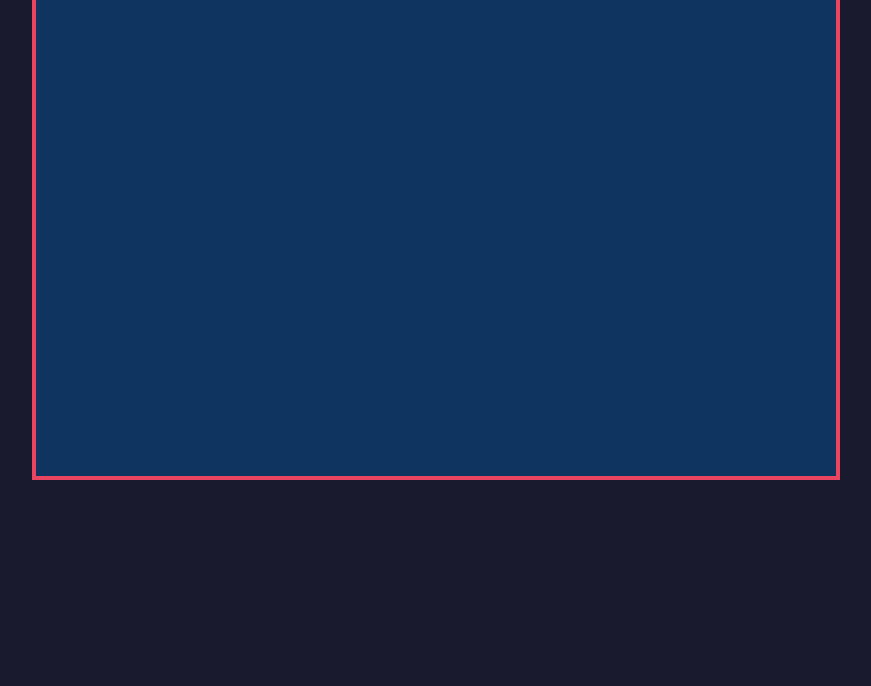
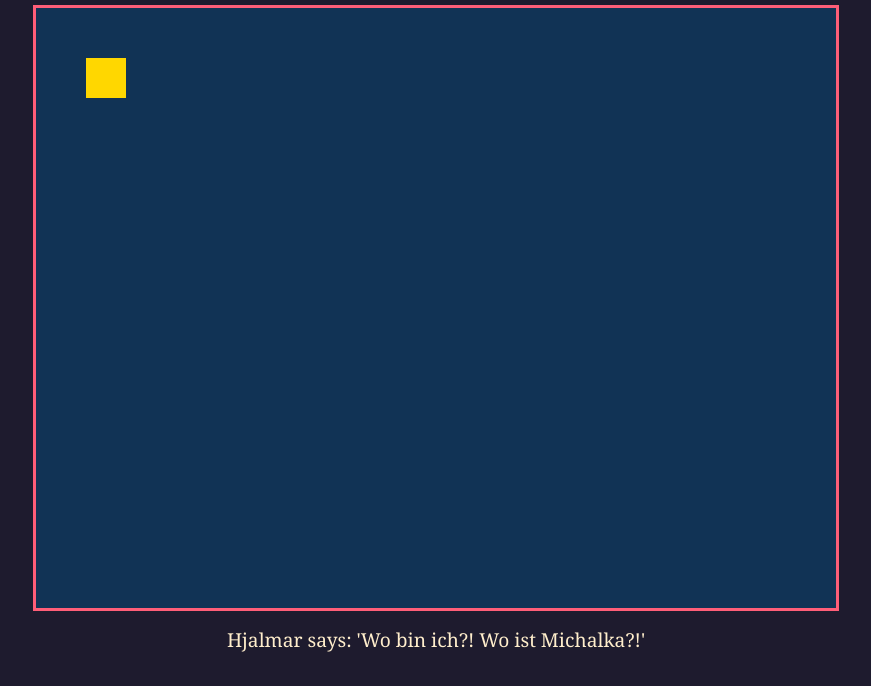
Before and after one commit to michalkaa/Birthday-hero-quest, a plain HTML site: page index.html in a window 1280 px wide. Shown: the part 114-800 px from the top of the page, without its empty margins (204-1075 px from the left). Drawn offline with Linux system fonts and the light colour scheme.

Commit message:
Add files via upload

```diff
--- a/game.js
+++ b/game.js
@@ -2,65 +2,41 @@ const canvas = document.getElementById("gameCanvas");
 const ctx = canvas.getContext("2d");
 const messageBox = document.getElementById("messageBox");
 
-canvas.width = 800;
-canvas.height = 500;
+let player = {
+    x: 50,
+    y: 50,
+    width: 40,
+    height: 40,
+    color: "#ffd700",
+    speed: 4,
+};
 
-let player = { x: 50, y: 220, width: 40, height: 40, color: "gold" };
-let goal = { x: 700, y: 220, width: 40, height: 40, color: "pink" };
-let monsters = [
-  { x: 200, y: 200, width: 40, height: 40, color: "red" },
-  { x: 400, y: 200, width: 40, height: 40, color: "purple" },
-  { x: 600, y: 200, width: 40, height: 40, color: "black" }
-];
-
-function drawRect(obj) {
-  ctx.fillStyle = obj.color;
-  ctx.fillRect(obj.x, obj.y, obj.width, obj.height);
+function drawPlayer() {
+    ctx.fillStyle = player.color;
+    ctx.fillRect(player.x, player.y, player.width, player.height);
 }
 
-function drawGame() {
-  ctx.clearRect(0, 0, canvas.width, canvas.height);
-  drawRect(player);
-  drawRect(goal);
-  monsters.forEach(drawRect);
+function clearCanvas() {
+    ctx.clearRect(0, 0, canvas.width, canvas.height);
 }
 
-function checkCollision(a, b) {
-  return (
-    a.x < b.x + b.width &&
-    a.x + a.width > b.x &&
-    a.y < b.y + b.height &&
-    a.y + a.height > b.y
-  );
+function drawScene() {
+    clearCanvas();
+    drawPlayer();
 }
 
-function endGame(text) {
-  messageBox.innerText = text;
-  window.removeEventListener("keydown", movePlayer);
+document.addEventListener("keydown", (e) => {
+    if (e.key === "ArrowUp") player.y -= player.speed;
+    if (e.key === "ArrowDown") player.y += player.speed;
+    if (e.key === "ArrowLeft") player.x -= player.speed;
+    if (e.key === "ArrowRight") player.x += player.speed;
+});
+
+function gameLoop() {
+    drawScene();
+    requestAnimationFrame(gameLoop);
 }
 
-function movePlayer(e) {
-  const speed = 10;
-  if (e.key === "ArrowRight") player.x += speed;
-  if (e.key === "ArrowLeft") player.x -= speed;
-  if (e.key === "ArrowUp") player.y -= speed;
-  if (e.key === "ArrowDown") player.y += speed;
+messageBox.innerText = "Hjalmar says: 'Wo bin ich?! Wo ist Michalka?!'";
 
-  drawGame();
-
-  for (let m of monsters) {
-    if (checkCollision(player, m)) {
-      endGame("You were defeated by a monster! 🐉");
-      return;
-    }
-  }
-
-  if (checkCollision(player, goal)) {
-    endGame("Hjalmar kneels before the princess.
-'I'm saved now forever?' 💖
-Happy Birthday!");
-  }
-}
-
-window.addEventListener("keydown", movePlayer);
-drawGame();
+gameLoop();
--- a/index.html
+++ b/index.html
@@ -9,7 +9,7 @@
 <body>
     <div id="gameContainer">
         <h1>Hjalmar's Epic Quest</h1>
-    <canvas id="gameCanvas"></canvas>
+        <canvas id="gameCanvas" width="800" height="600"></canvas>
         <div id="messageBox"></div>
     </div>
     <script src="game.js"></script>
--- a/style.css
+++ b/style.css
@@ -1,28 +1,27 @@
 body {
-  margin: 0;
-  font-family: 'Georgia', serif;
-  background-color: #1a1a2e;
-  color: white;
-  display: flex;
-  flex-direction: column;
-  align-items: center;
+    margin: 0;
+    padding: 0;
+    background-color: #1e1b2e;
+    color: #f8f8f8;
+    font-family: 'Georgia', serif;
+    display: flex;
+    justify-content: center;
+    align-items: center;
+    height: 100vh;
+    flex-direction: column;
 }
 
 #gameContainer {
-  margin-top: 20px;
-  text-align: center;
+    text-align: center;
 }
 
-#gameCanvas {
-  background-color: #0f3460;
-  border: 4px solid #e94560;
-  width: 90vw;
-  height: 60vh;
-  max-width: 800px;
-  max-height: 500px;
+canvas {
+    border: 3px solid #ff5e78;
+    background-color: #113355;
 }
 
 #messageBox {
-  margin-top: 20px;
-  font-size: 1.2rem;
+    margin-top: 10px;
+    font-size: 1.2em;
+    color: #ffeecc;
 }
```
Lines whose indentation alone changed are shown as unchanged.
